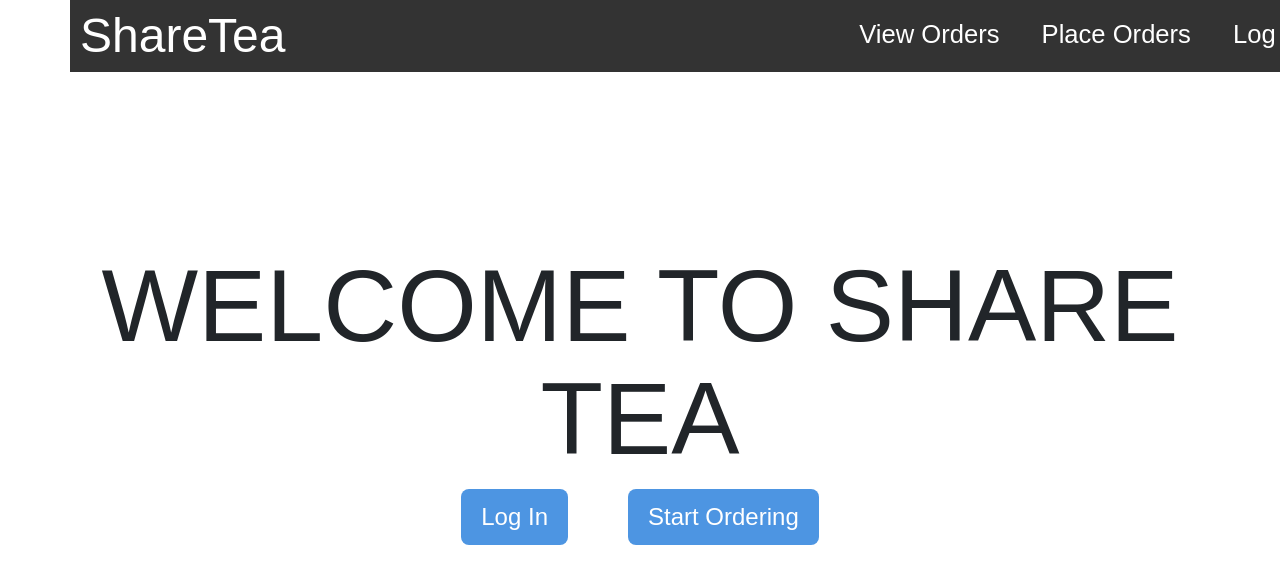
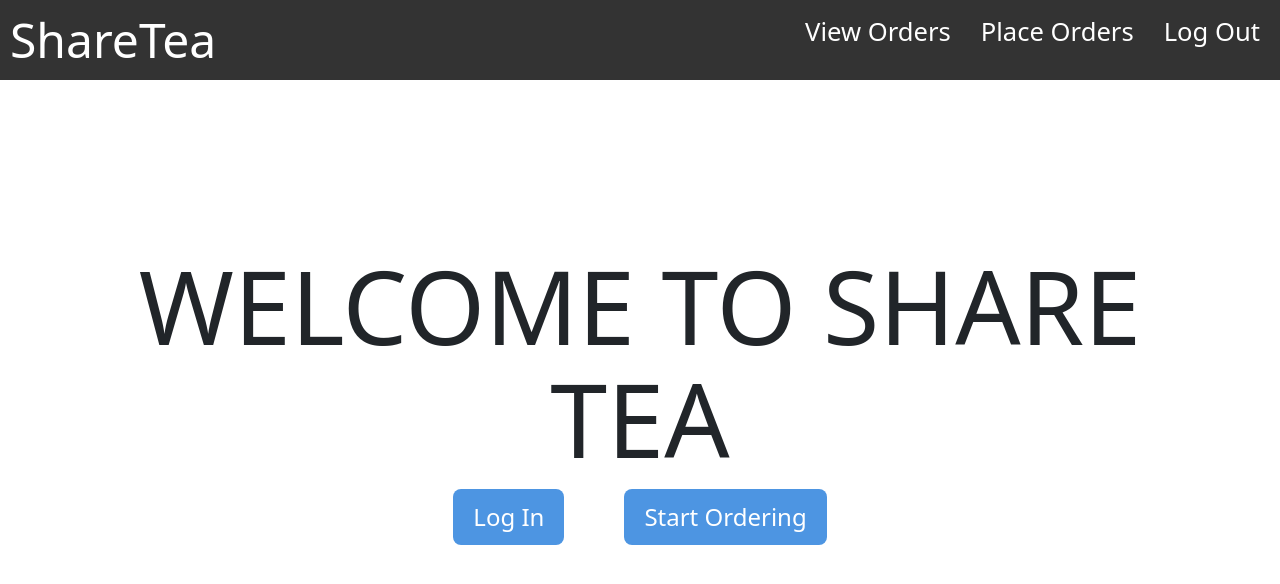
Before and after one commit to csce-315-331-2023c/project-3-902_02m_ggga, a React (Vite) app: page /Cashier in a window 1280 px wide. Shown: the top 584 px of the page. Built offline with nearby package versions, Linux system fonts and the light colour scheme.

Commit message:
fixed spacing errors

```diff
--- a/src/App.jsx
+++ b/src/App.jsx
@@ -15,7 +15,15 @@ function App() {
     //   <h1>hi
     //   </h1>
     // </div>
-    <Home />
+    <Home/>
+    // <BrowserRouter>
+    //   <Routes>
+    //     <Route index element={<Home/>} />
+    //      {/* <Route path="Cashier" element={<Cashier/>} /> */}
+    //     {/* <Route path="contact" element={<Contact />} />
+    //     <Route path="*" element={<NoPage />} /> */}
+    //   </Routes>
+    // </BrowserRouter>
   );
 }
 export default App
--- a/src/assets/Components/Header/Header.css
+++ b/src/assets/Components/Header/Header.css
@@ -1,47 +1,42 @@
 * {
-    box-sizing: border-box;
     margin: 0;
     padding: 0;
-    font-family: 'Kumbh Sans', sans-serif;
-    scroll-behavior: smooth;
+    box-sizing: border-box;
 }
 
-/* Style the header to go across the entire top of the page */
+/* Style the header */
 .header {
-    width: 100%;
-    background-color: #333;
-    /* Example background color */
+    background-color: #333; /* Example background color */
     color: #fff;
     display: flex;
     justify-content: space-between;
     align-items: center;
     position: fixed;
+    top: 0;
+    left: 0;
+    right: 0;
     z-index: 1;
-
+    height: 10%;
 }
 
 .sharetea_header {
-    display: flex;
-    justify-content: flex-start;
-    align-items: center;
     font-size: 3rem;
     margin-left: 10px;
 }
 
 .links {
-    margin-top: 12px;
-    justify-content: flex-start;
     list-style: none;
     display: flex;
     gap: 10px;
     margin-right: 10px;
+    align-items: center; /* Vertically align the links with the header */
 }
 
 .links li {
     color: #fff;
     cursor: pointer;
     font-size: 1.6rem;
-    margin: 0 1rem;
+    margin: 10px;
 }
 
 .links li:hover {
--- a/src/assets/Components/Header/Header.jsx
+++ b/src/assets/Components/Header/Header.jsx
@@ -1,5 +1,9 @@
 import { useState, useEffect } from 'react'
 import './Header.css'
+import Container from 'react-bootstrap/Container';
+import Nav from 'react-bootstrap/Nav';
+import Navbar from 'react-bootstrap/Navbar';
+import NavDropdown from 'react-bootstrap/NavDropdown';
 
 export const Header = () => {
 
```
